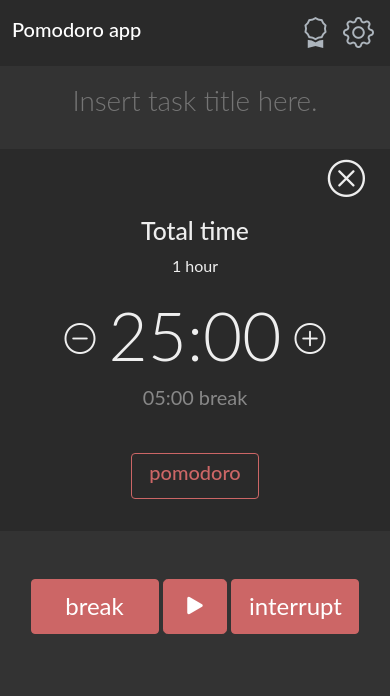
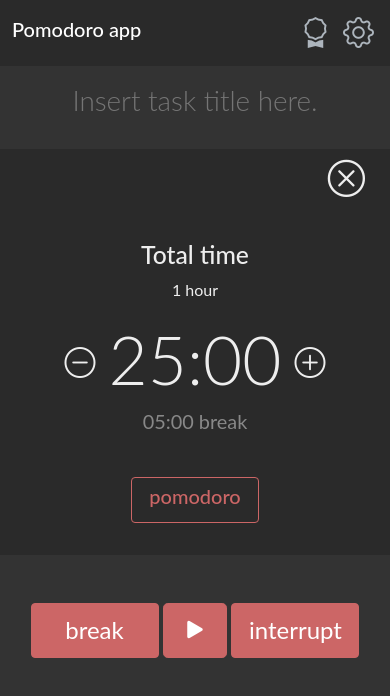
Before and after one commit to kmilewczyk/Pocket-focus, an Angular app: page / in a window 390 px wide. Shown: the top 696 px of the page. Built offline with nearby package versions, Linux system fonts and the light colour scheme.

Commit message:
Fixed end button border bug

```diff
--- a/src/pomodoro/pomodoro/pomodoro.component.html
+++ b/src/pomodoro/pomodoro/pomodoro.component.html
@@ -25,7 +25,7 @@
     </div>
   </div>
   <div class="row mb-sm-n5">
-    <div class="bg-dark-at-xs col-sm-10 col-lg-7 col-xl-6 mx-auto d-flex justify-content-end">
+    <div class="bg-dark-at-xs pb-4 col-sm-10 col-lg-7 col-xl-6 mx-auto d-flex justify-content-end">
       <button class="btn">
         <i class="bi bi-x-circle display-3"></i>
       </button>
```
